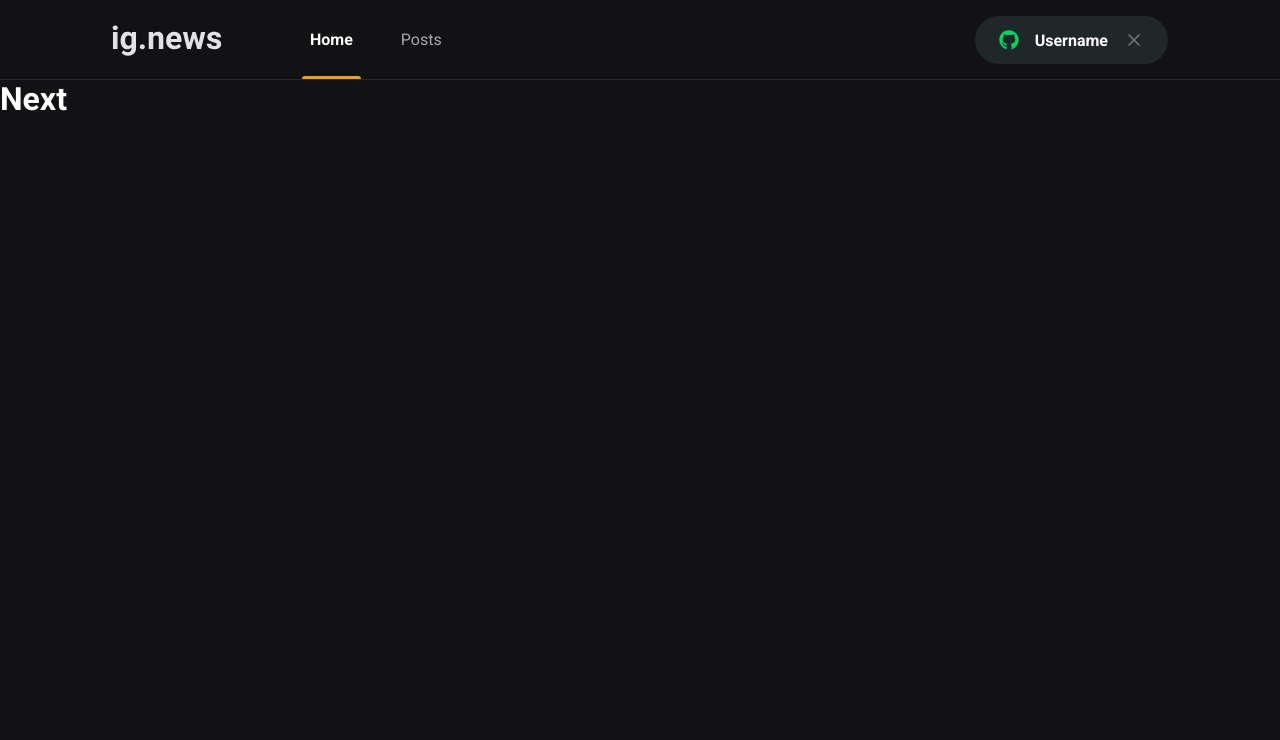
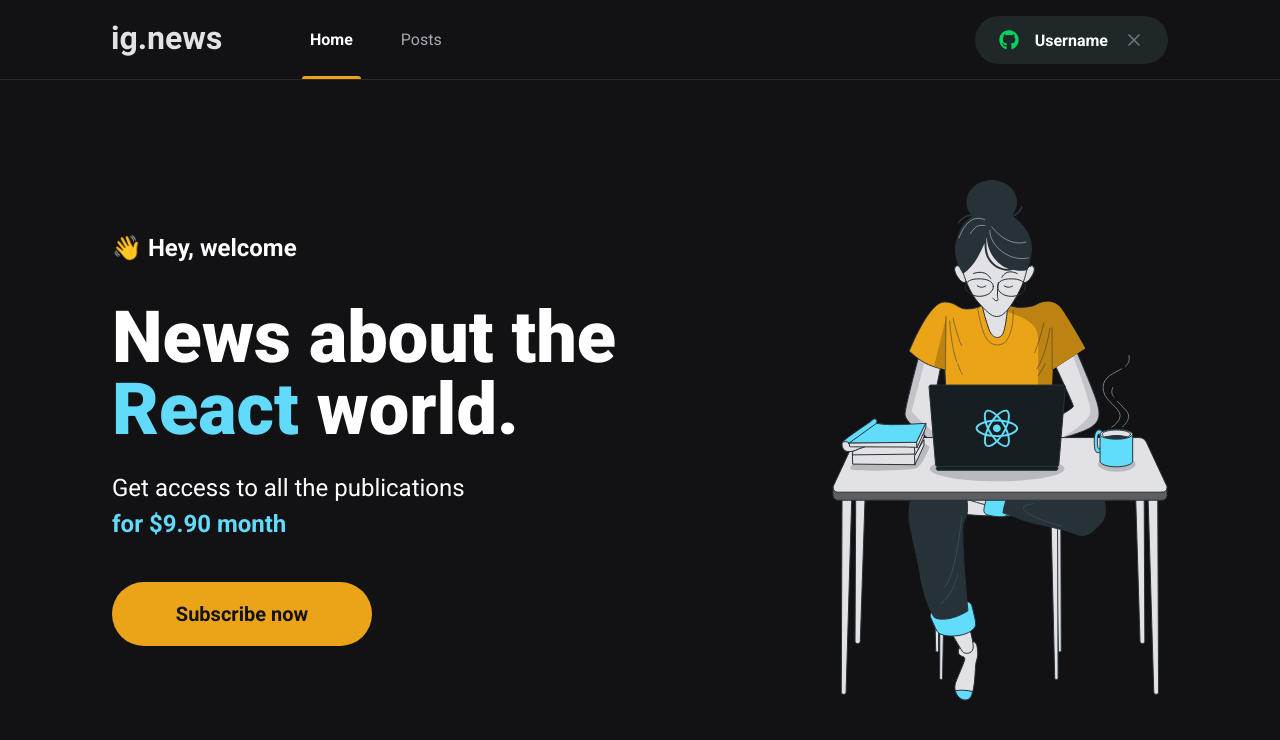
Before and after one commit to GusPrado/ignews, a Next.js app: page / in a window 1280 px wide. Shown: the top 740 px of the page. Built offline with nearby package versions, Linux system fonts and the light colour scheme.

Commit message:
feat: Add Homepage and Subscribe button component

```diff
--- /dev/null
+++ b/src/components/SubscribeButton/index.tsx
@@ -0,0 +1,9 @@
+import styles from './styles.module.scss';
+
+export function SubscribeButton() {
+  return (
+    <button type='button' className={styles.subscribeButton}>
+      Subscribe now
+    </button>
+  );
+}
--- /dev/null
+++ b/src/components/SubscribeButton/styles.module.scss
@@ -0,0 +1,20 @@
+.subscribeButton {
+  width: 260px;
+  height: 4rem;
+  border: none;
+  border-radius: 2rem;
+  background: var(--yellow-500);
+  color: var(--gray-900);
+  font-size: 1.25rem;
+  font-weight: bold;
+
+  display: flex;
+  align-items: center;
+  justify-content: center;
+
+  transition: filter 0.2s;
+
+  &:hover {
+    filter: brightness(0.8);
+  }
+}
--- /dev/null
+++ b/src/pages/home.module.scss
@@ -0,0 +1,47 @@
+.contentContainer {
+  max-width: 1120px;
+  margin: 0 auto;
+  padding: 0 2rem;
+  height: calc(100vh - 5rem);
+
+  display: flex;
+  align-items: center;
+  justify-content: space-between;
+}
+
+.hero {
+  max-width: 600px;
+
+  > span {
+    font-size: 1.5rem;
+    font-weight: bold;
+  }
+
+  h1 {
+    font-size: 4.5rem;
+    line-height: 4.5rem;
+    font-weight: 900;
+    margin-top: 2.5rem;
+
+
+    span {
+      color: var(--cyan-500);
+    }
+  }
+
+
+  p {
+    font-size: 1.5rem;
+    line-height: 2.25rem;
+    margin-top: 1.5rem;
+
+    span {
+      color: var(--cyan-500);
+      font-weight: bold;
+    }
+  }
+
+  button {
+    margin-top: 2.5rem;
+  }
+}
--- a/src/pages/index.tsx
+++ b/src/pages/index.tsx
@@ -1,12 +1,30 @@
 import Head from 'next/head';
 
+import { SubscribeButton } from '../components/SubscribeButton';
+
+import styles from './home.module.scss';
 export default function Home() {
   return (
     <>
       <Head>
-        <title>Inicio - ig.news</title>
+        <title>Home - ig.news</title>
       </Head>
-      <h1>Next</h1>
+
+      <main className={styles.contentContainer}>
+        <section className={styles.hero}>
+          <span>👋 Hey, welcome</span>
+          <h1>
+            News about the <span>React</span> world.
+          </h1>
+          <p>
+            Get access to all the publications <br />
+            <span>for $9.90 month</span>
+          </p>
+          <SubscribeButton />
+        </section>
+
+        <img src='/images/avatar.svg' alt='Girl coding' />
+      </main>
     </>
   );
 }
```
